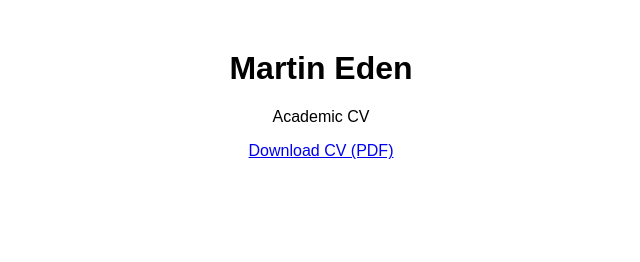
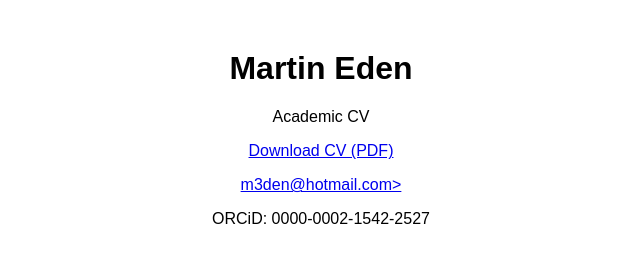
Before and after one commit to m-3den/m-3den.github.io, a plain HTML site: page index.html in a window 1280 px wide. Shown: the whole page, without its empty margins (319-959 px from the left). Drawn offline with Linux system fonts and the light colour scheme.

Commit message:
Update index.html

```diff
--- a/index.html
+++ b/index.html
@@ -7,5 +7,11 @@
   <h1>Martin Eden</h1>
   <p>Academic CV</p>
   <p><a href="eden_academic_cv_2026_public.pdf" target="_blank">Download CV (PDF)</a></p>
+
+<p><a href="mailto:m3den@hotmail.com">m3den@hotmail.com></a></p>
+
+<p>ORCiD: 0000-0002-1542-2527</p>
+
+
 </body>
 </html>
```
